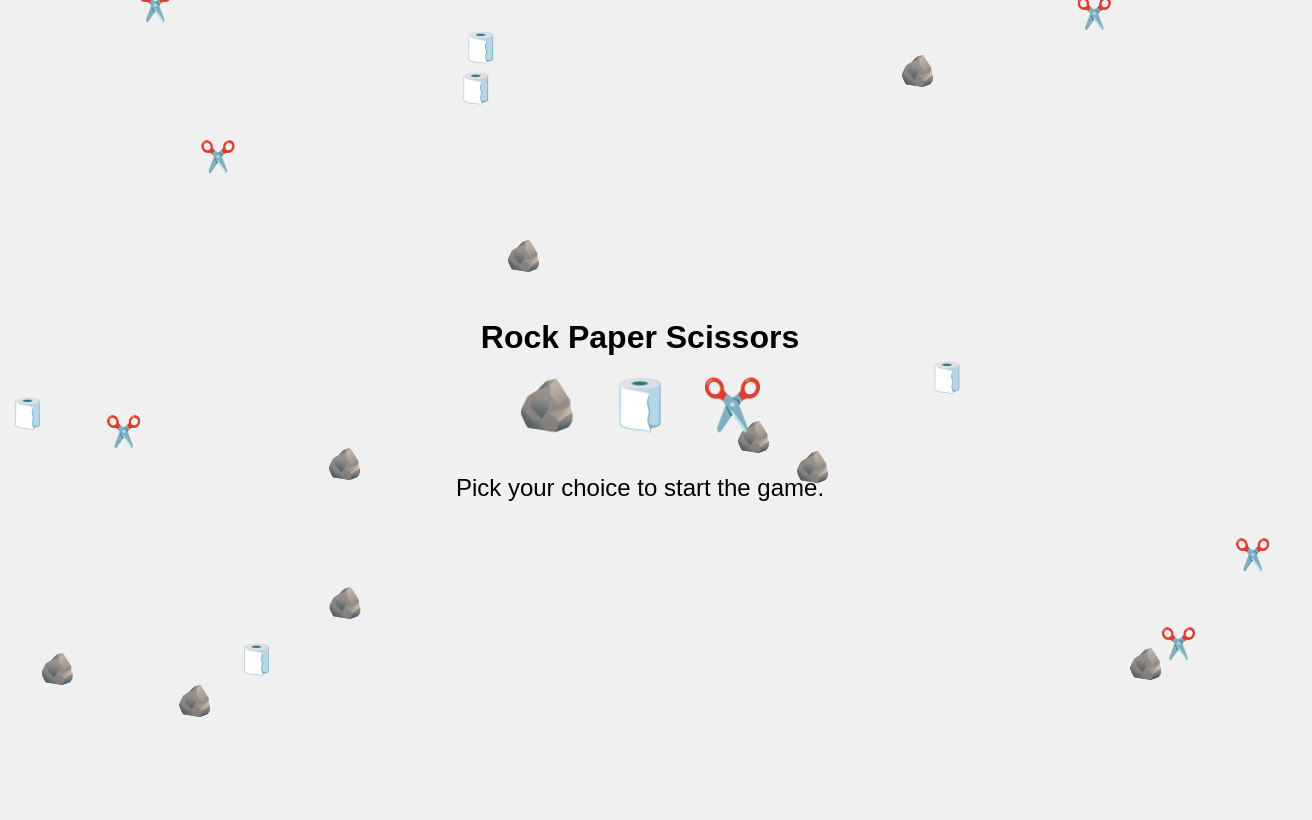
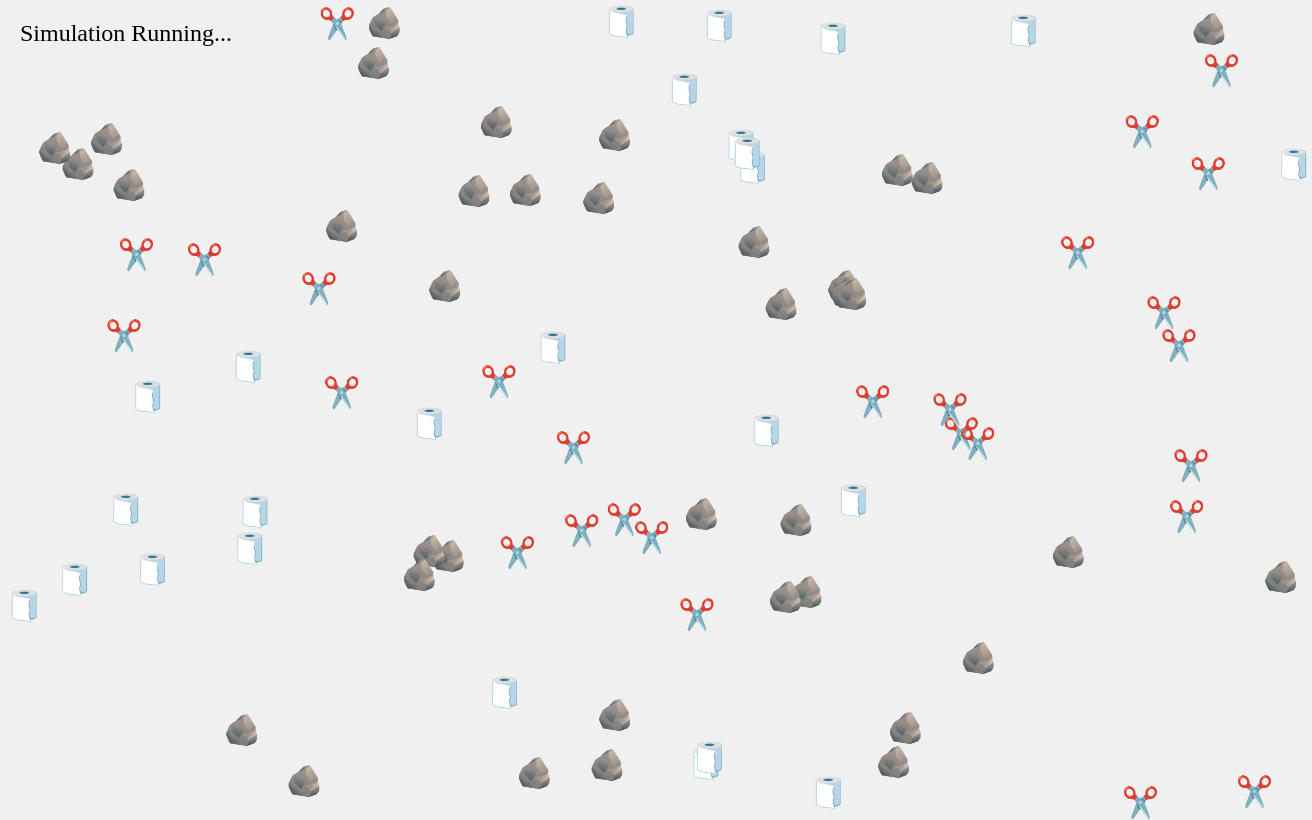
Before and after one commit to Must-be-Ash/rock, a plain HTML site: page index.html in a window 1280 px wide. Shown: the whole page, 1312 px wide, since content can reach past the window. Drawn offline with Linux system fonts and the light colour scheme.

Commit message:
Update index.html

```diff
--- a/index.html
+++ b/index.html
@@ -3,102 +3,136 @@
 <head>
     <meta charset="UTF-8">
     <meta name="viewport" content="width=device-width, initial-scale=1.0">
-    <title>Rock Paper Scissors</title>
+    <title>Rock Paper Scissors Simulation</title>
     <style>
         body {
-            display: flex;
-            flex-direction: column;
-            align-items: center;
-            justify-content: center;
-            height: 100vh;
-            font-family: Arial, sans-serif;
-            background-color: #f0f0f0;
             margin: 0;
             overflow: hidden;
-        }
-        h1 {
-            margin-bottom: 20px;
-        }
-        .choices {
+            background-color: #f0f0f0;
             display: flex;
             justify-content: center;
-            margin-bottom: 20px;
+            align-items: center;
+            height: 100vh;
             position: relative;
         }
-        .choice {
-            font-size: 50px;
-            margin: 0 15px;
-            cursor: pointer;
-            position: relative;
-            z-index: 10;
-        }
-        .result {
-            margin-top: 20px;
-            font-size: 24px;
-        }
-        .floating-emoji {
+        .emoji {
             position: absolute;
             font-size: 30px;
-            animation: float 10s infinite;
-            z-index: 1;
+            pointer-events: none;
         }
-        @keyframes float {
-            0% { transform: translateY(0); }
-            50% { transform: translateY(-100px); }
-            100% { transform: translateY(0); }
+        #result {
+            position: absolute;
+            top: 20px;
+            left: 20px;
+            font-size: 24px;
+            z-index: 10;
         }
     </style>
 </head>
 <body>
-    <h1>Rock Paper Scissors</h1>
-    <div class="choices">
-        <div class="choice" onclick="play('rock')">🪨</div>
-        <div class="choice" onclick="play('paper')">🧻</div>
-        <div class="choice" onclick="play('scissors')">✂️</div>
-    </div>
-    <div class="result" id="result">Pick your choice to start the game.</div>
+    <div id="result">Simulation Running...</div>
+    <script>
+        const emojis = ['🪨', '🧻', '✂️'];
+        const emojiElements = [];
+        const emojiCounts = { '🪨': 30, '🧻': 30, '✂️': 30 };
 
-    <script>
-        function play(playerChoice) {
-            const choices = ['rock', 'paper', 'scissors'];
-            const computerChoice = choices[Math.floor(Math.random() * 3)];
-            let result = '';
-
-            if (playerChoice === computerChoice) {
-                result = 'It\'s a tie!';
-            } else if (
-                (playerChoice === 'rock' && computerChoice === 'scissors') ||
-                (playerChoice === 'paper' && computerChoice === 'rock') ||
-                (playerChoice === 'scissors' && computerChoice === 'paper')
-            ) {
-                result = 'You win!';
-            } else {
-                result = 'You lose!';
-            }
-
-            document.getElementById('result').innerText = `You chose ${getEmoji(playerChoice)}, computer chose ${getEmoji(computerChoice)}. ${result}`;
+        function createEmoji(type) {
+            const emoji = document.createElement('div');
+            emoji.className = 'emoji';
+            emoji.innerText = type;
+            emoji.style.left = Math.random() * window.innerWidth + 'px';
+            emoji.style.top = Math.random() * window.innerHeight + 'px';
+            emoji.dx = (Math.random() - 0.5) * 2;
+            emoji.dy = (Math.random() - 0.5) * 2;
+            emoji.type = type;
+            document.body.appendChild(emoji);
+            emojiElements.push(emoji);
         }
 
-        function getEmoji(choice) {
-            if (choice === 'rock') return '🪨';
-            if (choice === 'paper') return '🧻';
-            if (choice === 'scissors') return '✂️';
+        for (let i = 0; i < 30; i++) {
+            createEmoji('🪨');
+            createEmoji('🧻');
+            createEmoji('✂️');
         }
 
-        function createFloatingEmojis() {
-            const emojis = ['🪨', '🧻', '✂️'];
-            for (let i = 0; i < 20; i++) {
-                const emoji = document.createElement('div');
-                emoji.className = 'floating-emoji';
-                emoji.innerText = emojis[Math.floor(Math.random() * emojis.length)];
-                emoji.style.left = Math.random() * 100 + 'vw';
-                emoji.style.top = Math.random() * 100 + 'vh';
-                emoji.style.animationDuration = (Math.random() * 5 + 5) + 's';
-                document.body.appendChild(emoji);
+        function moveEmojis() {
+            emojiElements.forEach(emoji => {
+                let x = parseFloat(emoji.style.left);
+                let y = parseFloat(emoji.style.top);
+                x += emoji.dx;
+                y += emoji.dy;
+
+                if (x <= 0 || x >= window.innerWidth - 30) emoji.dx *= -1;
+                if (y <= 0 || y >= window.innerHeight - 30) emoji.dy *= -1;
+
+                emoji.style.left = x + 'px';
+                emoji.style.top = y + 'px';
+            });
+        }
+
+        function detectCollisions() {
+            for (let i = 0; i < emojiElements.length; i++) {
+                for (let j = i + 1; j < emojiElements.length; j++) {
+                    const emoji1 = emojiElements[i];
+                    const emoji2 = emojiElements[j];
+
+                    const rect1 = emoji1.getBoundingClientRect();
+                    const rect2 = emoji2.getBoundingClientRect();
+
+                    if (
+                        rect1.left < rect2.right &&
+                        rect1.right > rect2.left &&
+                        rect1.top < rect2.bottom &&
+                        rect1.bottom > rect2.top
+                    ) {
+                        handleCollision(emoji1, emoji2);
+                    }
+                }
             }
         }
 
-        createFloatingEmojis();
+        function handleCollision(emoji1, emoji2) {
+            if (emoji1.type === '🪨' && emoji2.type === '🧻') {
+                emoji1.innerText = '🧻';
+                emoji1.type = '🧻';
+            } else if (emoji1.type === '🧻' && emoji2.type === '🪨') {
+                emoji2.innerText = '🧻';
+                emoji2.type = '🧻';
+            } else if (emoji1.type === '🪨' && emoji2.type === '✂️') {
+                emoji2.innerText = '🪨';
+                emoji2.type = '🪨';
+            } else if (emoji1.type === '✂️' && emoji2.type === '🪨') {
+                emoji1.innerText = '🪨';
+                emoji1.type = '🪨';
+            } else if (emoji1.type === '🧻' && emoji2.type === '✂️') {
+                emoji1.innerText = '✂️';
+                emoji1.type = '✂️';
+            } else if (emoji1.type === '✂️' && emoji2.type === '🧻') {
+                emoji2.innerText = '✂️';
+                emoji2.type = '✂️';
+            }
+        }
+
+        function updateGameState() {
+            moveEmojis();
+            detectCollisions();
+
+            const counts = { '🪨': 0, '🧻': 0, '✂️': 0 };
+            emojiElements.forEach(emoji => counts[emoji.type]++);
+
+            if (counts['🪨'] === 0 && counts['🧻'] === 0) {
+                document.getElementById('result').innerText = 'Scissors Wins!';
+                clearInterval(gameInterval);
+            } else if (counts['🪨'] === 0 && counts['✂️'] === 0) {
+                document.getElementById('result').innerText = 'Paper Wins!';
+                clearInterval(gameInterval);
+            } else if (counts['🧻'] === 0 && counts['✂️'] === 0) {
+                document.getElementById('result').innerText = 'Rock Wins!';
+                clearInterval(gameInterval);
+            }
+        }
+
+        const gameInterval = setInterval(updateGameState, 20);
     </script>
 </body>
 </html>
```
